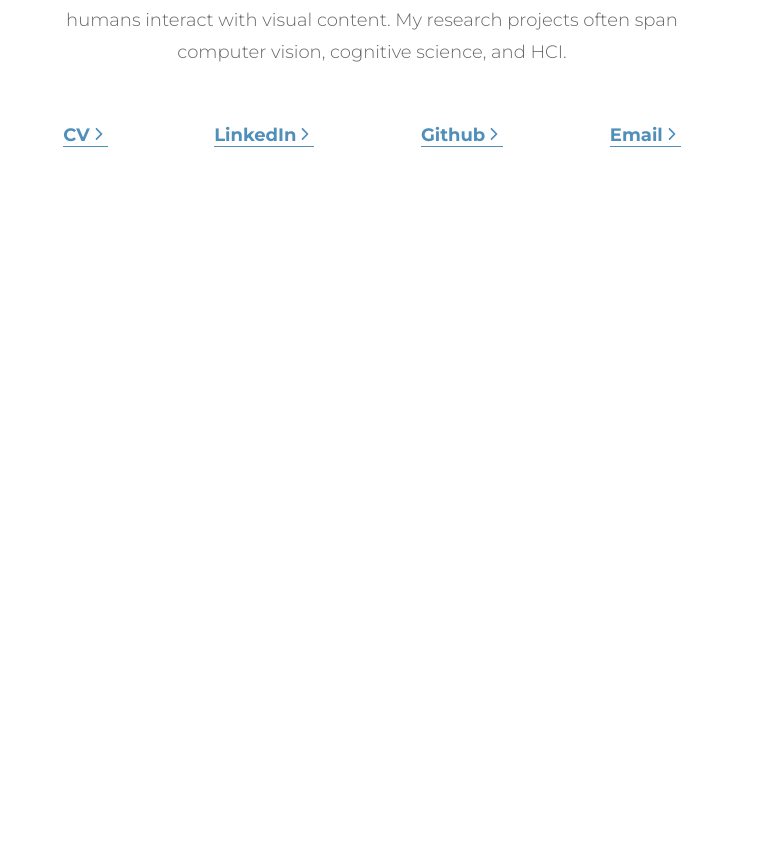
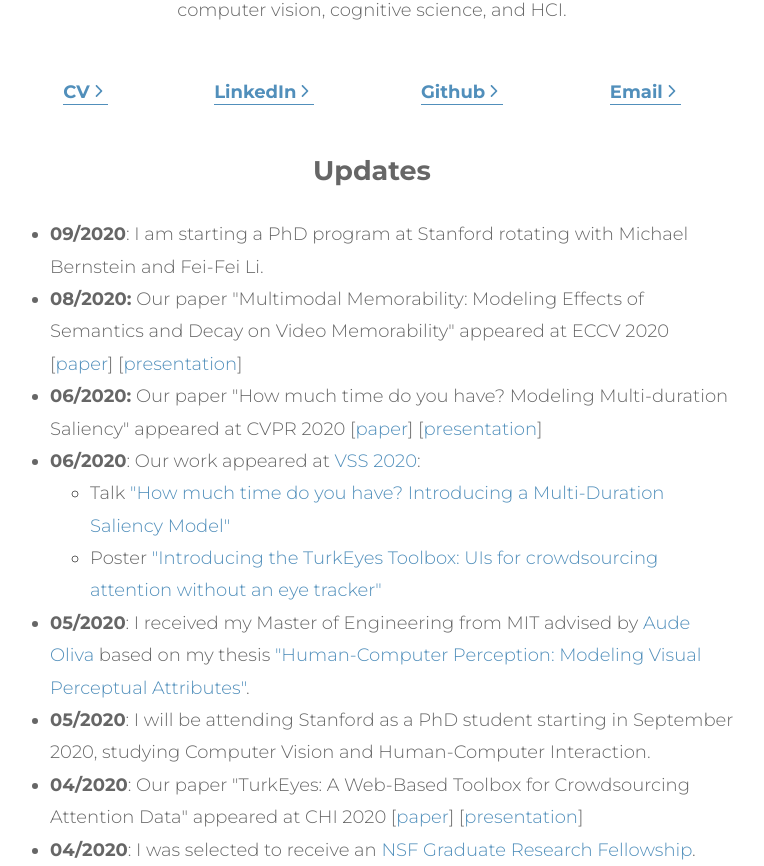
Before and after one commit to a-newman/a-newman.github.io, a React (Create React App) app: page / in a window 1280 px wide. Shown: the part 590-1456 px from the top of the page, without its empty margins (492-1256 px from the left). Before the commit the page ends 800 px from the top, so only its background shows below. Built offline with nearby package versions, Linux system fonts and the light colour scheme.

Commit message:
add updates section

```diff
--- a/package.json
+++ b/package.json
@@ -13,6 +13,7 @@
     "react-icons": "^3.10.0",
     "react-player": "^2.6.2",
     "react-router-dom": "^5.2.0",
+    "react-router-hash-link": "^2.0.0",
     "react-scripts": "3.4.1"
   },
   "scripts": {
--- a/src/components/Home.css
+++ b/src/components/Home.css
@@ -1,3 +1,6 @@
+ul {
+  text-align: left
+}
 
 .me-pic-container {
   max-width: 400px;
--- a/src/components/Home.js
+++ b/src/components/Home.js
@@ -1,8 +1,11 @@
 import React from "react";
 import me from "../images/me.jpg";
 import cv from "../documents/Anelise_Newman_CV.pdf";
+import thesis from "../documents/MEng_Thesis.pdf";
 import CircularImage from "./CircularImage.js";
 import SimpleLinkList from "./SimpleLinkList.js";
+import { HashLink } from "react-router-hash-link";
+import { withRouter } from "react-router-dom";
 
 import "./Home.css";
 import "../global-styles.css";
@@ -15,7 +18,6 @@ function HomePage() {
     { name: "Email", href: "mailto:anelise@stanford.edu" }
   ];
   return (
-    <div className="vertical-center">
     <div>
       <CircularImage src={me} className="me-pic-container" />
       {/* <img src={me} className="me-pic" alt="Portrait of Anelise Newman" /> */}
@@ -27,9 +29,83 @@ function HomePage() {
         computer vision, cognitive science, and HCI.
       </p>
       <SimpleLinkList links={links} />
-      </div>
+      <h2>Updates</h2>
+      <ul>
+        <li>
+          <b>09/2020</b>: I am starting a PhD program at Stanford rotating with
+          Michael Bernstein and Fei-Fei Li.
+        </li>
+        <li>
+          <b>08/2020:</b> Our paper "Multimodal Memorability: Modeling Effects
+          of Semantics and Decay on Video Memorability" appeared at ECCV 2020 [
+          <HashLink to="/research#memento">paper</HashLink>] [
+          <HashLink to="/research#memento_eccv_presentation">
+            presentation
+          </HashLink>
+          ]
+        </li>
+        <li>
+          <b>06/2020:</b> Our paper "How much time do you have? Modeling
+          Multi-duration Saliency" appeared at CVPR 2020 [
+          <HashLink to="/research#multiduration">paper</HashLink>] [
+          <HashLink to="/research#multiduration_cvpr_presentation">
+            presentation
+          </HashLink>
+          ]
+        </li>
+        <li>
+          <b>06/2020</b>: Our work appeared at{" "}
+          <a href="https://www.visionsciences.org/">VSS 2020</a>:
+          <ul>
+            <li>
+              Talk{" "}
+              <a href="https://www.youtube.com/watch?v=5qJZRTnRhq8">
+                "How much time do you have? Introducing a Multi-Duration
+                Saliency Model"
+              </a>
+            </li>
+            <li>
+              Poster{" "}
+              <HashLink to="/research#turkeyes_vss_presentation">
+                "Introducing the TurkEyes Toolbox: UIs for crowdsourcing
+                attention without an eye tracker"
+              </HashLink>
+            </li>
+          </ul>
+        </li>
+        <li>
+          <b>05/2020</b>: I received my Master of Engineering from MIT advised
+          by <a href="http://olivalab.mit.edu/audeoliva.html">Aude Oliva</a>{" "}
+          based on my thesis{" "}
+          <a href={thesis}>
+            "Human-Computer Perception: Modeling Visual Perceptual Attributes"
+          </a>
+          .
+        </li>
+        <li>
+          <b>05/2020</b>: I will be attending Stanford as a PhD student starting
+          in September 2020, studying Computer Vision and Human-Computer
+          Interaction.
+        </li>
+        <li>
+          <b>04/2020</b>: Our paper "TurkEyes: A Web-Based Toolbox for
+          Crowdsourcing Attention Data" appeared at CHI 2020 [
+          <HashLink to="/research#turkeyes">paper</HashLink>] [
+          <HashLink to="/research/#turkeyes_chi_presentation">
+            presentation
+          </HashLink>
+          ]
+        </li>
+        <li>
+          <b>04/2020</b>: I was selected to receive an{" "}
+          <a href="https://www.nsfgrfp.org/">
+            NSF Graduate Research Fellowship
+          </a>
+          .
+        </li>
+      </ul>
     </div>
   );
 }
 
-export default HomePage;
+export default withRouter(HomePage);
--- a/src/components/Research.js
+++ b/src/components/Research.js
@@ -51,7 +51,7 @@ const Publication = props => {
   return (
     <div className="publication-section-container">
       <div>
-        <h3 className="project-title">
+        <h3 className="project-title" id={props.pubKey}>
           <b>{props.title}</b>
         </h3>
         {authorList && <h4 className="project-authors">{authorList}</h4>}
--- a/src/components/Research.yaml
+++ b/src/components/Research.yaml
@@ -3,6 +3,7 @@ sections:
   - name: Publications
     items:
       - title: "Multimodal Memorability: Modeling Effects of Semantics and Decay on Video Memorability"
+        pubKey: memento
         authors:
           - Anelise Newman*
           - Camilo Fosco*
@@ -22,6 +23,7 @@ sections:
             iconName: IoIosPaper
             href: "documents/Memento_ECCV_2020.pdf"
       - title: "How much time do you have? Modeling Multi-duration Saliency"
+        pubKey: multiduration
         authors:
           - Camilo Fosco*
           - Anelise Newman*
@@ -42,6 +44,7 @@ sections:
             iconName: IoIosPaper
             href: "documents/MultidurationSaliency_CVPR_2020.pdf"
       - title: "TurkEyes: A Web-Based Toolbox for Crowdsourcing Attention Data"
+        pubKey: turkeyes
         authors:
           - Anelise Newman
           - Barry McNamara
@@ -65,6 +68,7 @@ sections:
   - name: Presentations/Talks
     items:
       - title: "Multimodal Memorability: Modeling Effects of Semantics and Decay on Video Memorability"
+        pubKey: memento_eccv_presentation
         venue: ECCV 2020 virtual presentation. 08/2020.
         ytVideo: https://www.youtube.com/watch?v=Ot4mHHcLxV8
         links:
@@ -75,6 +79,7 @@ sections:
             iconName: IoIosPlayCircle
             href: "https://www.youtube.com/watch?v=63R6k1m4tnQ"
       - title: "How much time do you have? Modeling Multi-duration Saliency"
+        pubKey: multiduration_cvpr_presentation
         venue: CVPR 2020 virtual presentation. 06/2020.
         ytVideo: https://www.youtube.com/watch?v=gizPQDOztBs
         links:
@@ -85,6 +90,7 @@ sections:
             iconName: IoMdEasel
             href: documents/multiduration_saliency_cvpr_poster.pdf
       - title: "Introducing the TurkEyes Toolbox: UIs for crowdsourcing attention without an eye tracker"
+        pubKey: turkeyes_vss_presentation
         venue: <a href="https://www.visionsciences.org/">VSS 2020</a> virtual poster presentation. 05/2020'
         ytVideo: https://www.youtube.com/watch?v=Na7wWyJkKBQ
         links:
@@ -95,6 +101,7 @@ sections:
             iconName: IoMdEasel
             href: documents/TurkEyes_vss_poster.pdf
       - title: "TurkEyes: A Web-Based Toolbox for Crowdsourcing Attention Data"
+        pubKey: turkeyes_chi_presentation
         venue: CHI 2020 virtual video presentation. 04/2020.
         ytVideo: https://www.youtube.com/watch?v=NZjjn-u1X90
         links:
@@ -102,6 +109,7 @@ sections:
             iconName: IoIosPhotos
             href: "documents/TurkEyes_chi_presentation_slides.pdf"
       - title: "Memento: Modeling Video Memorability"
+        pubKey: memento_mic_presentation
         venue: <a href="https://machineintelligence.cc/">Machine Intelligence Conference 2019</a>, Boston. 09/2020'
         videoSrc: documents/memento_talk_recording_downsampled.mp4
         links:
@@ -109,6 +117,7 @@ sections:
             iconName: IoIosPhotos
             href: "documents/memento_mic_presentation.pdf"
       - title: "ZoomMaps: A Zoomable Crowdsourced Interface for Exploring Attention on Large-scale Visualizations"
+        pubKey: zoommaps_visxvision_presentation
         venue: Talk at <a href="https://visxvision.com/">VisXVision Workshop at VSS 2019</a>. 05/2019'
         imageSrc: images/zoommaps_visxvision_image.png
         imageAlt: Visualizations we studied for our ZoomMaps visualization study
@@ -117,6 +126,7 @@ sections:
             iconName: IoIosPhotos
             href: "documents/zoommaps_visxvision_presentation.pdf"
       - title: "ZoomMaps: Using Zoom to Capture Areas of Interest on Images"
+        pubKey: zoommaps_vss_poster
         venue: <a href="https://www.visionsciences.org/">VSS 2019</a> poster presentation. 05/2019
         imageSrc: images/zoommaps_vss_poster.png
         imageAlt: ZoomMaps VSS poster
@@ -128,6 +138,7 @@ sections:
             iconName: IoMdListBox
             href: https://jov.arvojournals.org/article.aspx?articleid=2750508
       - title: "Effects of title wording on memory of trends in line graphs"
+        pubKey: titles_vss_poster
         venue: <a href="https://www.visionsciences.org/">VSS 2018</a> poster presentation. 05/2018
         imageSrc: images/titles_vss_poster_2018.png
         imageAlt: Titles VSS poster
```
Also changed, not shown: 1 other file (tests, documents, lock files or other folders). Lines whose indentation alone changed are shown as unchanged.
